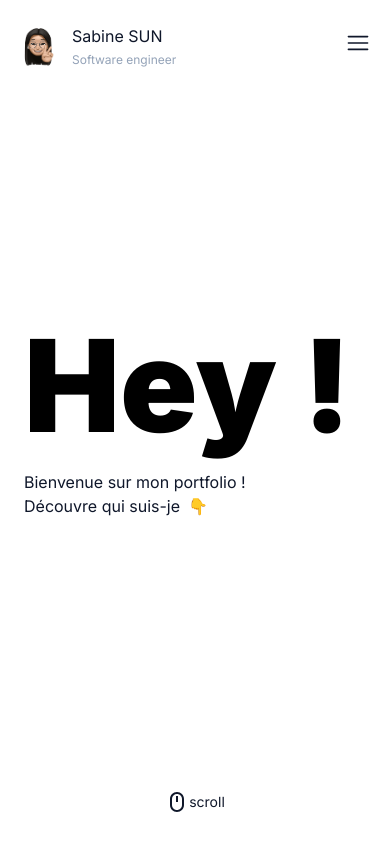
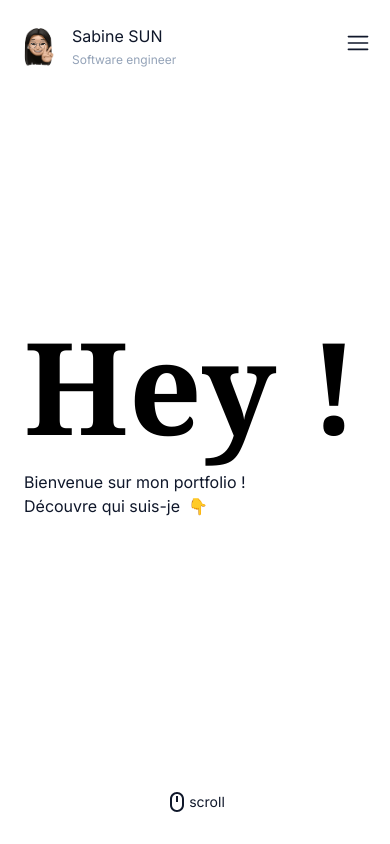
Before and after one commit to sabinesun/portfolio, a Next.js app: page / in a window 390 px wide. Shown: the top 844 px of the page. Built offline with nearby package versions, Linux system fonts and the light colour scheme.

Commit message:
feat: add CV

```diff
--- a/components/about.tsx
+++ b/components/about.tsx
@@ -5,7 +5,7 @@ import Link from "next/link";
 
 export const About = () => {
   return (
-    <section className="flex overflow-hidden pt-20 sm:h-screen" id="about">
+    <section className="flex overflow-hidden pt-20 sm:min-h-screen" id="about">
       <div className="m-6 flex flex-col flex-wrap justify-center">
         <Typography variant="h2"> À propos </Typography>
         <div className="sm:flex sm:flex-row-reverse  ">
@@ -39,10 +39,7 @@ export const About = () => {
               dans le monde du développement web !
             </p>
             <div className="mt-6 flex w-full justify-center">
-              <Link
-                href="https://www.notion.so/516d5e1de36943719c169c1ed71ec3c9?pvs=4"
-                target="_blank"
-              >
+              <Link href="/CV.pdf" target="_blank">
                 <Button className="mb-2" variant="outline">
                   <Link2Icon className="mr-2 h-4 w-4" /> Voir mon CV
                 </Button>
--- a/components/experience.tsx
+++ b/components/experience.tsx
@@ -31,7 +31,7 @@ export const Experience = () => {
 
   return (
     <section
-      className="m-6 flex flex-col overflow-hidden pt-20 sm:h-screen sm:justify-center "
+      className="m-6 flex flex-col overflow-hidden pt-20 sm:min-h-screen sm:justify-center "
       id="experience"
     >
       <Typography variant="h2">Timeline</Typography>
--- a/components/projects.tsx
+++ b/components/projects.tsx
@@ -4,7 +4,10 @@ import { projectData } from "@/data/projectData";
 
 export const Projects = () => {
   return (
-    <section className="flex overflow-hidden pt-20 sm:h-screen" id="project">
+    <section
+      className="flex overflow-hidden pt-20 sm:min-h-screen"
+      id="project"
+    >
       <div className="m-6 flex flex-row flex-wrap justify-center sm:flex-col ">
         <Typography variant="h2"> Mes projets</Typography>
         <div className="flex flex-row flex-wrap justify-center gap-5 sm:justify-start">
--- a/components/ui/typography.tsx
+++ b/components/ui/typography.tsx
@@ -5,8 +5,8 @@ import * as React from "react";
 const typographyVariants = cva("text-justify text-zinc-600", {
   variants: {
     variant: {
-      h1: "text-9xl font-black text-black my-5",
-      h2: "text-5xl font-bold text-black my-4",
+      h1: "text-9xl font-black text-black my-5 font-serif",
+      h2: "text-5xl font-bold text-black my-4 font-serif",
       h3: "text-xl font-semibold text-black my-3",
       h4: "text-l text-black my",
       list: "my-6 ml-3 list-disc",
```
Also changed, not shown: 1 other file (tests, documents, lock files or other folders).
